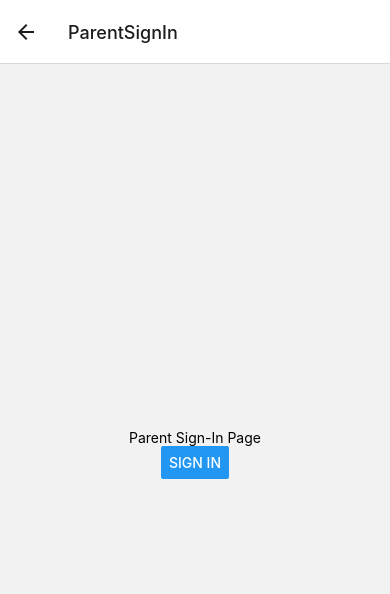
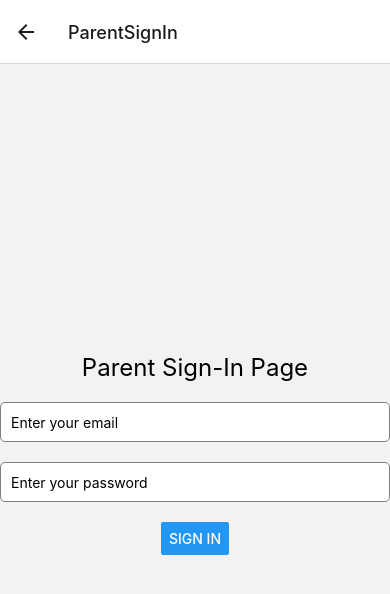
Before and after one commit to SahejAgarwal05/gaurdianWings, a React Native app: screen /ParentSignIn in a window 390 px wide. Shown: the top 594 px of the page. Built offline with nearby package versions, Linux system fonts and the light colour scheme; no server answers.

Commit message:
Added the boxes for input for the user details

```diff
--- a/App.js
+++ b/App.js
@@ -1,4 +1,5 @@
 import React from 'react';
+import { SafeAreaView, StatusBar, StyleSheet, View } from 'react-native';
 import { NavigationContainer } from '@react-navigation/native';
 import { createNativeStackNavigator } from '@react-navigation/native-stack';
 import HomeScreen from './screens/HomeSceen';
@@ -6,14 +7,26 @@ import ChildSignIn from './screens/ChildSignIn';
 import ParentSignIn from './screens/ParentSignIn';
 const Stack = createNativeStackNavigator();
 
-export default function App() {
+const App = () => {
   return (
       <NavigationContainer>
         <Stack.Navigator initialRouteName="Home">
-        <Stack.Screen name="Home" component={HomeScreen} />
+          <Stack.Screen name="Home" component={HomeScreen} options={{   headerStyle: styles.header,
+          contentStyle: styles.screenBackground}}/>
           <Stack.Screen name="ChildSignIn" component={ChildSignIn} />
           <Stack.Screen name="ParentSignIn" component={ParentSignIn} />
         </Stack.Navigator>
       </NavigationContainer>
   );
 }
+
+const styles = StyleSheet.create({
+  header: {
+    backgroundColor: 'white'
+  },
+  screenBackground: {
+    backgroundColor: 'lightblue'
+  }
+})
+
+export default App
--- a/screens/ChildSignIn.js
+++ b/screens/ChildSignIn.js
@@ -1,7 +1,10 @@
-import React, { useEffect } from 'react';
-import { View, Text, Button, StyleSheet } from 'react-native';
+import React, { useEffect, useState } from 'react';
+import { View, Text, Button, StyleSheet, TextInput } from 'react-native';
 
-export default function ParentSignIn() {
+const ChildSignIn = () => {
+  const [email, setEmail] = useState('Enter your email');
+  const [password, setPassword] = useState('');
+
   useEffect(() => {
     const ws = new WebSocket('ws://your-server-url');
 
@@ -19,18 +22,56 @@ export default function ParentSignIn() {
     };
   }, []);
 
+  const handleSignIn = () => {
+    console.log('Email:', email);
+    console.log('Password:', password);
+    // backend authentication
+  };
+
   return (
     <View style={styles.container}>
-      <Text>Parent Sign-In Page</Text>
+      <Text style={styles.title}>Child Sign-In Page</Text>
+        <TextInput
+          style={styles.input}
+          value={email}
+          onChangeText={setEmail}
+          keyboardType="email-address"
+          autoCapitalize="none"
+        />
+        <TextInput
+          style={styles.input}
+          placeholder="Enter your password"
+          value={password}
+          onChangeText={setPassword}
+          secureTextEntry
+          autoCapitalize="none"
+        />
       <Button title="Sign In" onPress={() => {}} />
     </View>
   );
 }
+
+export default ChildSignIn
 
 const styles = StyleSheet.create({
   container: {
     flex: 1,
     justifyContent: 'center',
     alignItems: 'center'
-  }
+  },
+  title: {
+    fontSize: 24,
+    marginBottom: 20,
+    textAlign: 'center',
+  },
+  input: {
+    width: '100%',
+    height: 40,
+    borderColor: 'gray',
+    borderWidth: 1,
+    marginBottom: 20,
+    paddingLeft: 10,
+    borderRadius: 5,
+    backgroundColor: 'white',
+  },
 });
--- a/screens/ParentSignIn.js
+++ b/screens/ParentSignIn.js
@@ -1,7 +1,10 @@
-import React, { useEffect } from 'react';
-import { View, Text, Button, StyleSheet } from 'react-native';
+import React, { useEffect, useState } from 'react';
+import { View, Text, Button, StyleSheet, TextInput} from 'react-native';
 
-export default function ParentSignIn() {
+const ParentSignIn = () => {
+  const [email, setEmail] = useState('Enter your email');
+  const [password, setPassword] = useState('');
+
   useEffect(() => {
     const ws = new WebSocket('ws://your-server-url');
 
@@ -19,18 +22,56 @@ export default function ParentSignIn() {
     };
   }, []);
 
+  const handleSignIn = () => {
+    console.log('Email:', email);
+    console.log('Password:', password);
+    // backend authentication
+  };
+
   return (
     <View style={styles.container}>
-      <Text>Parent Sign-In Page</Text>
+      <Text style={styles.title}>Parent Sign-In Page</Text>
+      <TextInput
+        style={styles.input}
+        value={email}
+        onChangeText={setEmail}
+        keyboardType="email-address"
+        autoCapitalize="none"
+      />
+      <TextInput
+        style={styles.input}
+        placeholder="Enter your password"
+        value={password}
+        onChangeText={setPassword}
+        secureTextEntry
+        autoCapitalize="none"
+      />
       <Button title="Sign In" onPress={() => {}} />
     </View>
   );
 }
+
+export default ParentSignIn
 
 const styles = StyleSheet.create({
   container: {
     flex: 1,
     justifyContent: 'center',
     alignItems: 'center'
-  }
+  },
+  title: {
+    fontSize: 24,
+    marginBottom: 20,
+    textAlign: 'center',
+  },
+  input: {
+    width: '100%',
+    height: 40,
+    borderColor: 'gray',
+    borderWidth: 1,
+    marginBottom: 20,
+    paddingLeft: 10,
+    borderRadius: 5,
+    backgroundColor: 'white',
+  },
 });
```
Also changed, not shown: assets/authenticationBackground.jpg (added). Lines whose indentation alone changed are shown as unchanged.
